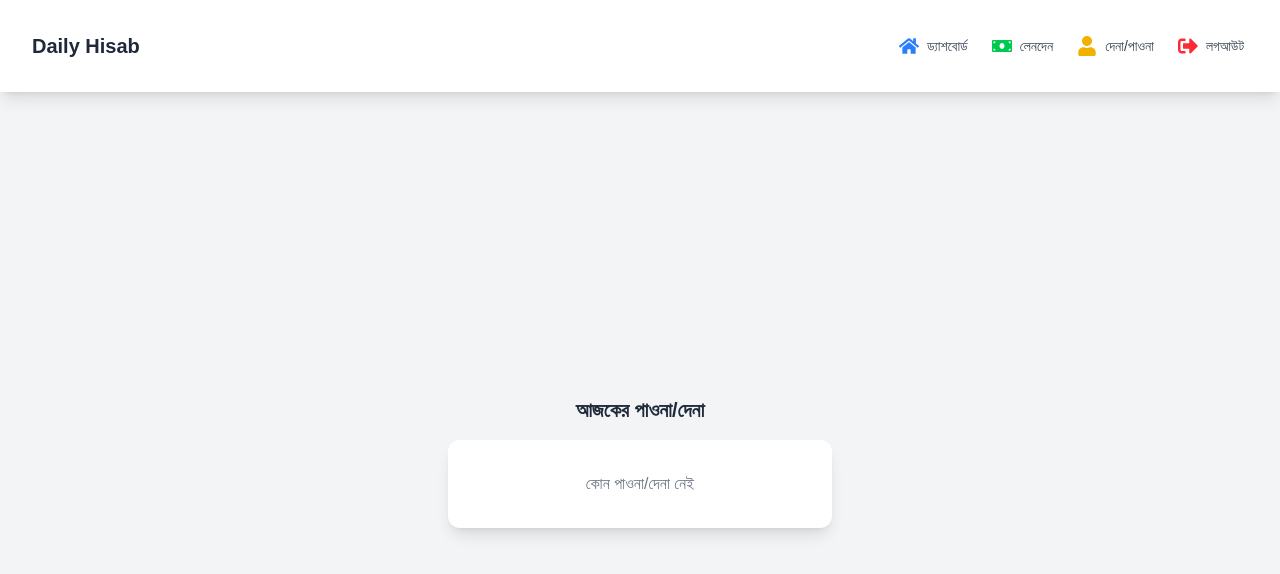
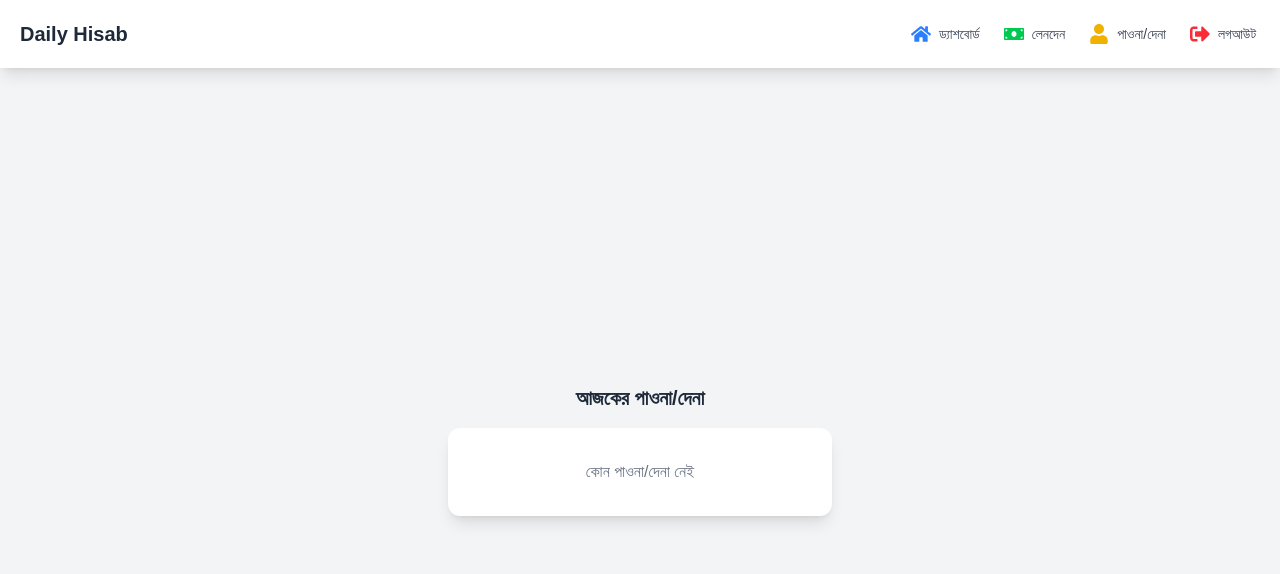
Before and after one commit to mb-shupto/my-daily-hisab, a Next.js app: page /debts in a window 1280 px wide. Shown: the top 574 px of the page. Built offline with nearby package versions, Linux system fonts and the light colour scheme.

Commit message:
few changes

```diff
--- a/src/app/components/Menubar.tsx
+++ b/src/app/components/Menubar.tsx
@@ -1,5 +1,4 @@
 'use client';
-
 import { FaBars, FaHome, FaMoneyBill, FaUser, FaSignOutAlt } from 'react-icons/fa';
 import Link from 'next/link';
 
@@ -11,11 +10,11 @@ interface MenubarProps {
 export default function Menubar({ isOpen, toggleMenu }: MenubarProps) {
   return (
     <div className="w-full bg-white shadow-lg z-50">
-      <div className="flex items-center justify-between p-8">
+      <div className="flex items-center justify-between p-5">
         <h2 className="text-xl font-bold text-gray-800">Daily Hisab</h2>
         <button
-            type="button"
-            title="Toggle menu"
+          type="button"
+          aria-label="Toggle menu"
           className="md:hidden text-gray-600"
           onClick={toggleMenu}
         >
@@ -49,7 +48,7 @@ export default function Menubar({ isOpen, toggleMenu }: MenubarProps) {
               onClick={toggleMenu}
             >
               <FaUser className="w-5 h-5 text-yellow-500" />
-              <span className="text-gray-700 text-sm">দেনা/পাওনা</span>
+              <span className="text-gray-700 text-sm">পাওনা/দেনা</span>
             </Link>
             <Link
               href="/login"
```
